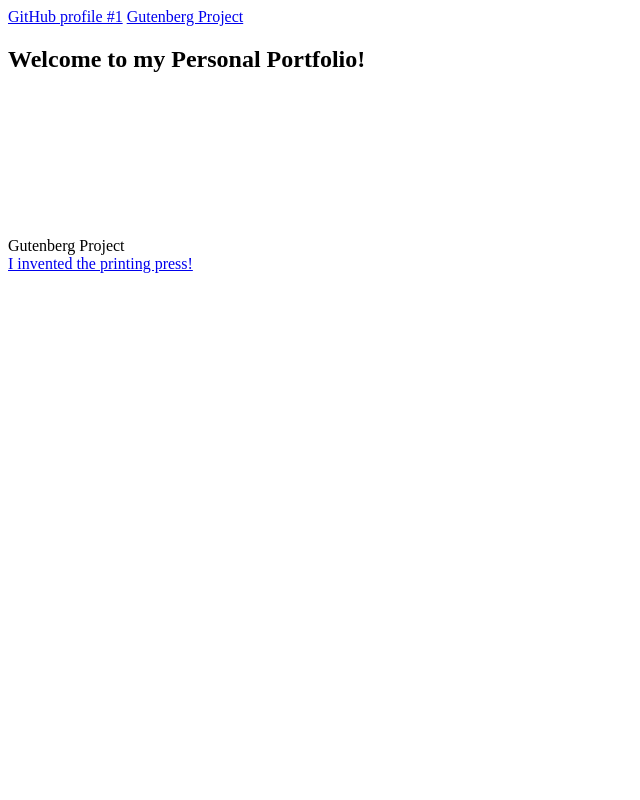
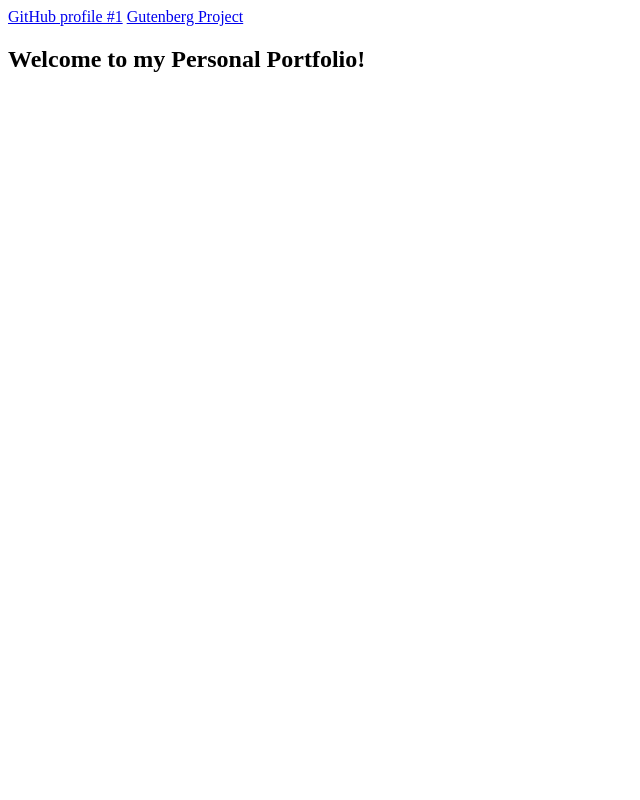
Before and after one commit to fdezcaminero/BrazilAndDR, a plain HTML site: page index.html in a window 1280 px wide. Shown: the top 800 px of the page, without its empty margins (0-640 px from the left). Drawn offline with Linux system fonts and the light colour scheme.

Commit message:
Jose: User stories 9 and 10

```diff
--- a/css/style.css
+++ b/css/style.css
@@ -0,0 +1,3 @@
+#welcome-section {
+    height: 100vh;
+}
--- a/index.html
+++ b/index.html
@@ -4,6 +4,13 @@
     <meta charset="UTF-8">
     <title>Fork Me! FCC: Test Suite Template</title>
     <link rel="stylesheet" href="css/style.css">
+    <style>
+      @media (maxwidth = 500px){
+        body {
+          background-color: red;
+        }
+}
+    </style>
   </head>
 
   <body>
@@ -17,7 +24,7 @@
     <section id="welcome-section">
       <h1>Welcome to my Personal Portfolio!</h1>
 
-    </section><br><br><br><br><br><br><br><br>
+    </section><br><br><br><br><br><br><br><br><br><br><br><br><br><br><br><br>
     <section id="projects">
       <section class="project-tile">
 	<a id="gutenberg-project">Gutenberg Project</a><br>
```
